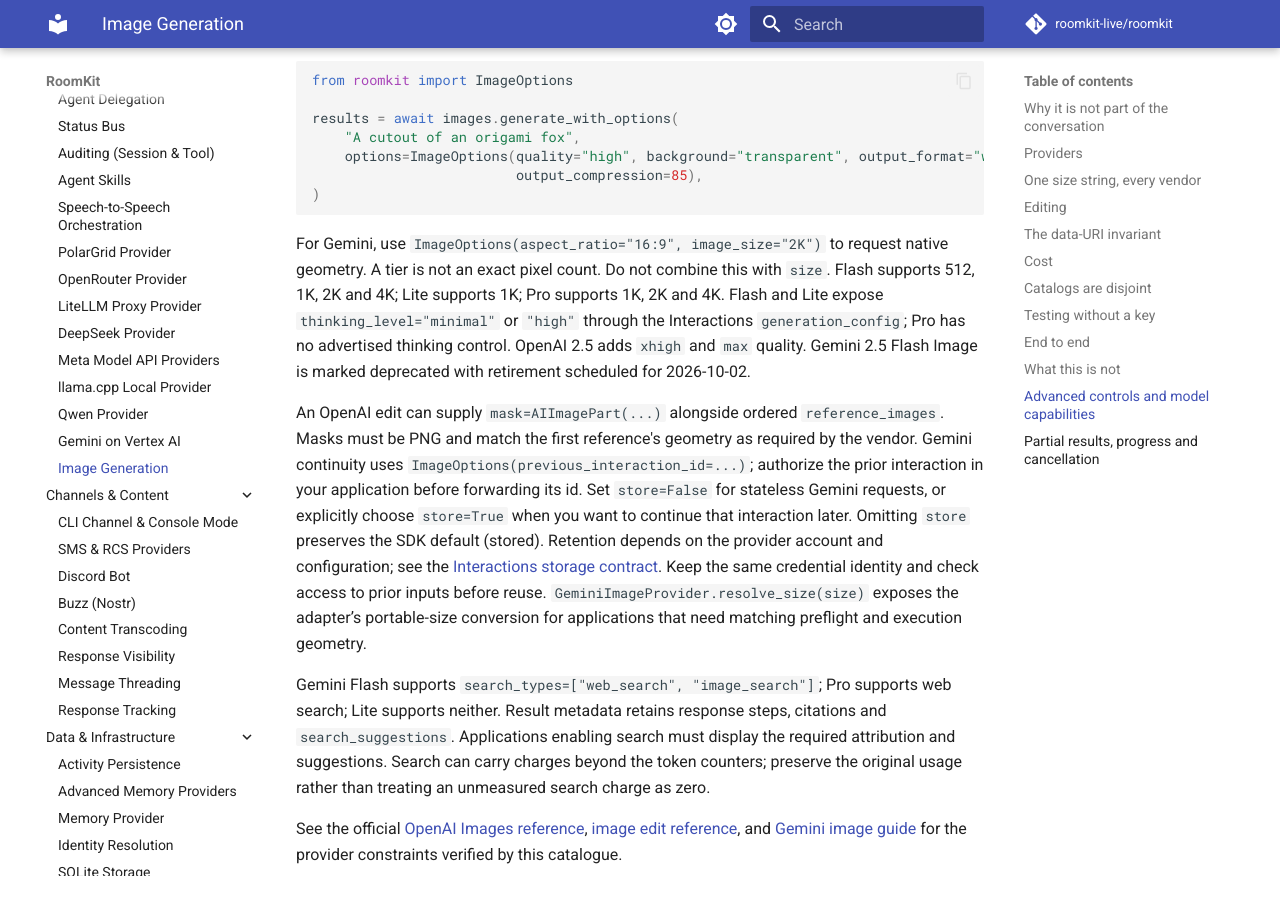
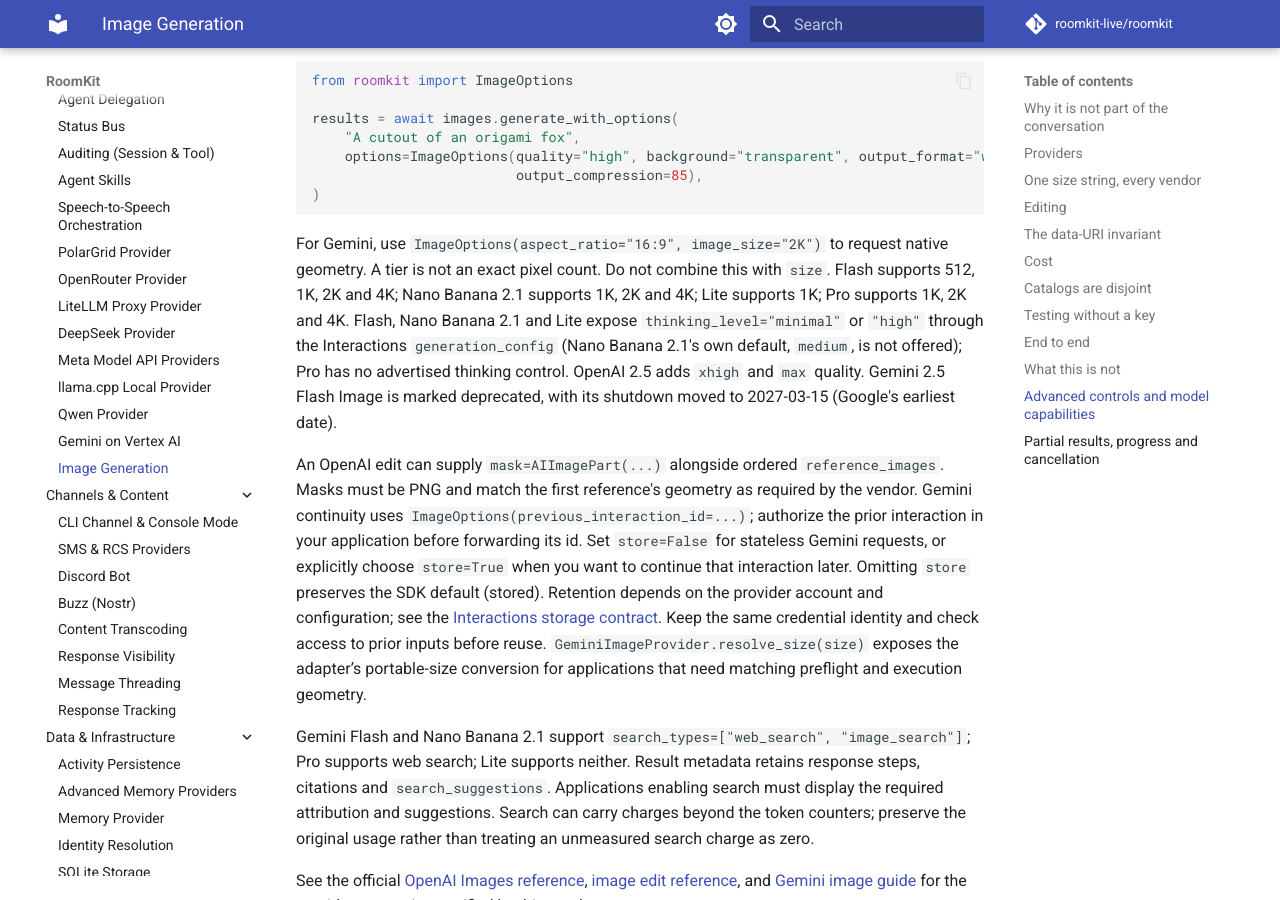
Before and after one commit to roomkit-live/roomkit-docs, an MkDocs documentation site: the page built from docs/guides/image-generation.md, in a window 1280 px wide and 900 px high, scrolled down 6125 px. Built offline with MkDocs 1.6.1 and Material for MkDocs 9.7.7, drawn with Linux system fonts in a browser that asks for light colours; comment, search, counter and statistics services are not loaded; some of the changed text lies outside the part shown.

Commit message:
docs(models): per review, Nano Banana 2.1's controls, the 2.5 Flash Image shutdown date, and the Pocket TTS models with a _24l variant (RMK-652)

```diff
--- a/docs/guides/image-generation.md
+++ b/docs/guides/image-generation.md
@@ -139,7 +139,7 @@ cost = entry.pricing.cost_for(result.usage)   # USD
 
 `result.usage` carries `input_tokens`, `input_image_tokens`, `output_tokens` and `output_image_tokens`; each token is counted exactly once, so summing them bills the call once. Where a vendor reports image tokens nested inside a total, the provider subtracts them before reporting.
 
-The catalogs read the vendors' own price lists (verified 2026-08-07). Google's advertised per-image figures are that same token rate restated — a 1K image is 1120 output-image tokens, which at `$120`/M is the `$0.134` Nano Banana Pro advertises.
+The catalogs read the vendors' own price lists (verified 2026-08-07; Nano Banana 2.1 on 2026-10-09). Google's advertised per-image figures are that same token rate restated — a 1K image is 1120 output-image tokens, which at `$120`/M is the `$0.134` Nano Banana Pro advertises.
 
 The per-image-billed catalogs — xAI's and OpenRouter's — deliberately carry **no** `pricing`: a flat per-image charge restated per token would be a wrong number rather than a missing one. OpenRouter closes the gap itself by reporting the amount it billed on every response, which the provider surfaces as `result.usage["cost"]` (USD) alongside the token counters; for xAI, read the current per-image amounts from the vendor's pricing page.
 
@@ -190,11 +190,13 @@ results = await images.generate_with_options(
 
 For Gemini, use `ImageOptions(aspect_ratio="16:9", image_size="2K")` to request
 native geometry. A tier is not an exact pixel count. Do not combine this with
-`size`. Flash supports 512, 1K, 2K and 4K; Lite supports 1K; Pro supports 1K, 2K
-and 4K. Flash and Lite expose `thinking_level="minimal"` or `"high"` through the
-Interactions `generation_config`; Pro has no advertised thinking control.
+`size`. Flash supports 512, 1K, 2K and 4K; Nano Banana 2.1 supports 1K, 2K and
+4K; Lite supports 1K; Pro supports 1K, 2K and 4K. Flash, Nano Banana 2.1 and Lite
+expose `thinking_level="minimal"` or `"high"` through the Interactions
+`generation_config` (Nano Banana 2.1's own default, `medium`, is not offered);
+Pro has no advertised thinking control.
 OpenAI 2.5 adds `xhigh` and `max` quality. Gemini 2.5 Flash Image is marked
-deprecated with retirement scheduled for 2026-10-02.
+deprecated, with its shutdown moved to 2027-03-15 (Google's earliest date).
 
 An OpenAI edit can supply `mask=AIImagePart(...)` alongside ordered
 `reference_images`. Masks must be PNG and match the first reference's geometry
@@ -209,8 +211,8 @@ Keep the same credential identity and check access to prior inputs before reuse.
 `GeminiImageProvider.resolve_size(size)` exposes the adapter’s portable-size
 conversion for applications that need matching preflight and execution geometry.
 
-Gemini Flash supports `search_types=["web_search", "image_search"]`; Pro
-supports web search; Lite supports neither. Result metadata retains response
+Gemini Flash and Nano Banana 2.1 support `search_types=["web_search",
+"image_search"]`; Pro supports web search; Lite supports neither. Result metadata retains response
 steps, citations and `search_suggestions`. Applications enabling search must
 display the required attribution and suggestions. Search can carry charges
 beyond the token counters; preserve the original usage rather than treating an
```
Also changed, not shown: docs/guides/pocket-tts.md (+1 -1 lines), docs/guides/stt-tts-providers.md (+2 -1 lines).
